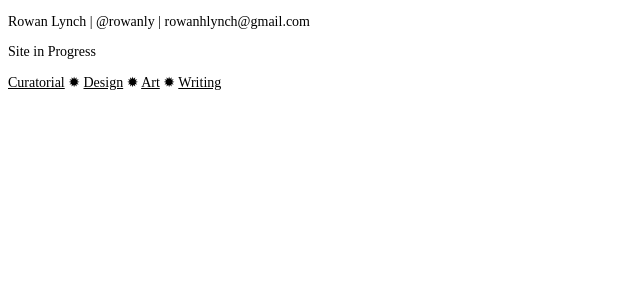
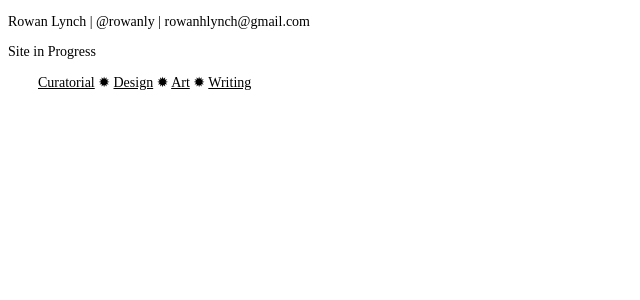
Before and after one commit to rowanpersonal/rowanpersonal.github.io, a PHP site: page / in a window 1280 px wide. Shown: the top 300 px of the page, without its empty margins (0-640 px from the left). Run offline with PHP 8.4, Linux system fonts and the light colour scheme.

Commit message:
Update site_style.css

```diff
--- a/pages/site_style.css
+++ b/pages/site_style.css
@@ -40,5 +40,5 @@ li {
 
 .header
  {font-size: 14px;
-
+ padding-left: 30px;
  }
```
